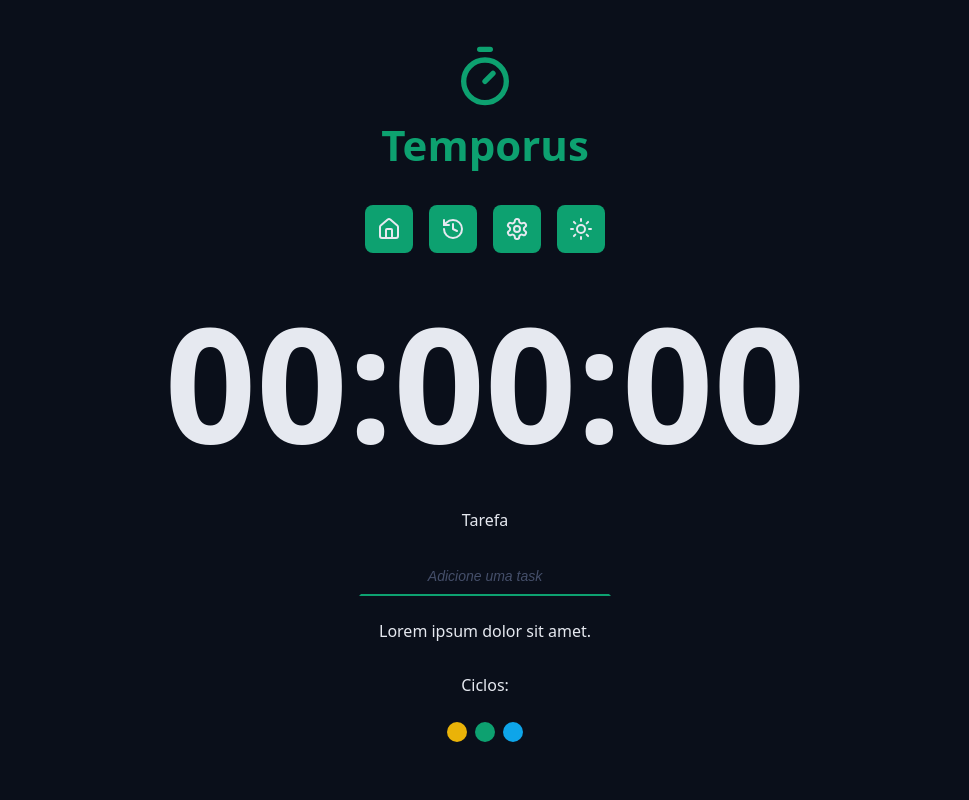
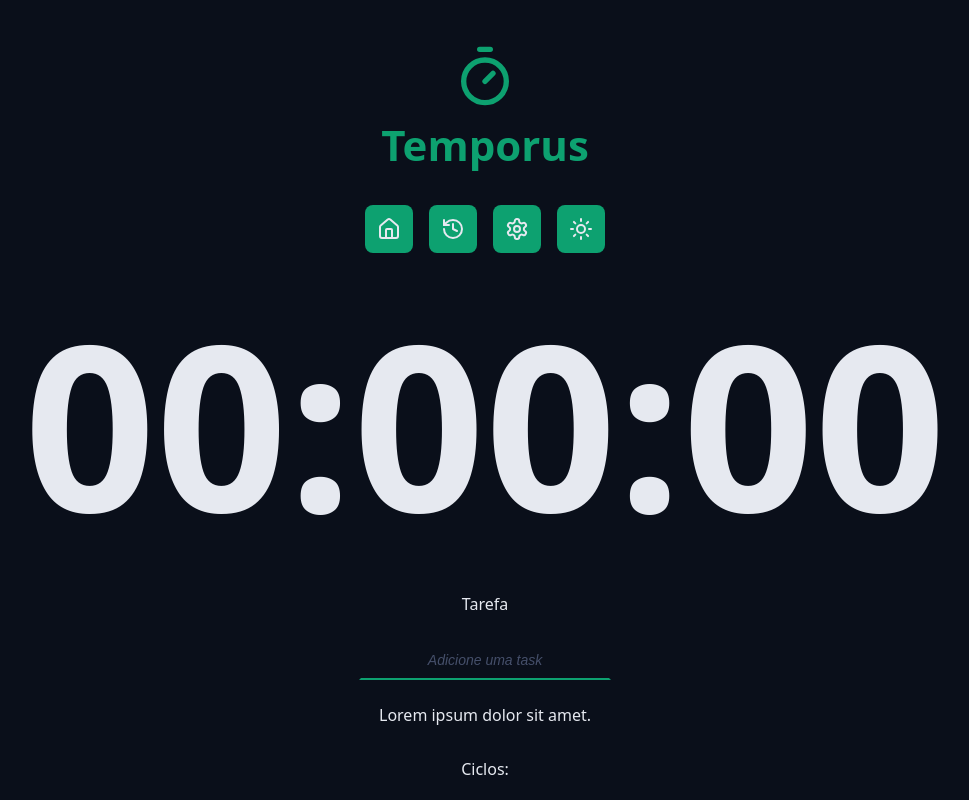
Before and after one commit to robsonhansen/temporus, a React (Vite) app: page / in a window 1280 px wide. Shown: the top 800 px of the page, without its empty margins (155-1124 px from the left). Built offline with nearby package versions, Linux system fonts and the light colour scheme.

Commit message:
countdown fix

```diff
--- a/src/components/CountDown/styles.module.css
+++ b/src/components/CountDown/styles.module.css
@@ -1,5 +1,5 @@
 .countDown {
-  font-size: clamp(6.5rem, 18vw, 16rem);
+  font-size: clamp(6.5rem, 18vw, 32rem);
   font-weight: bold;
   color: var(--primary-color);
   text-align: center;
```
